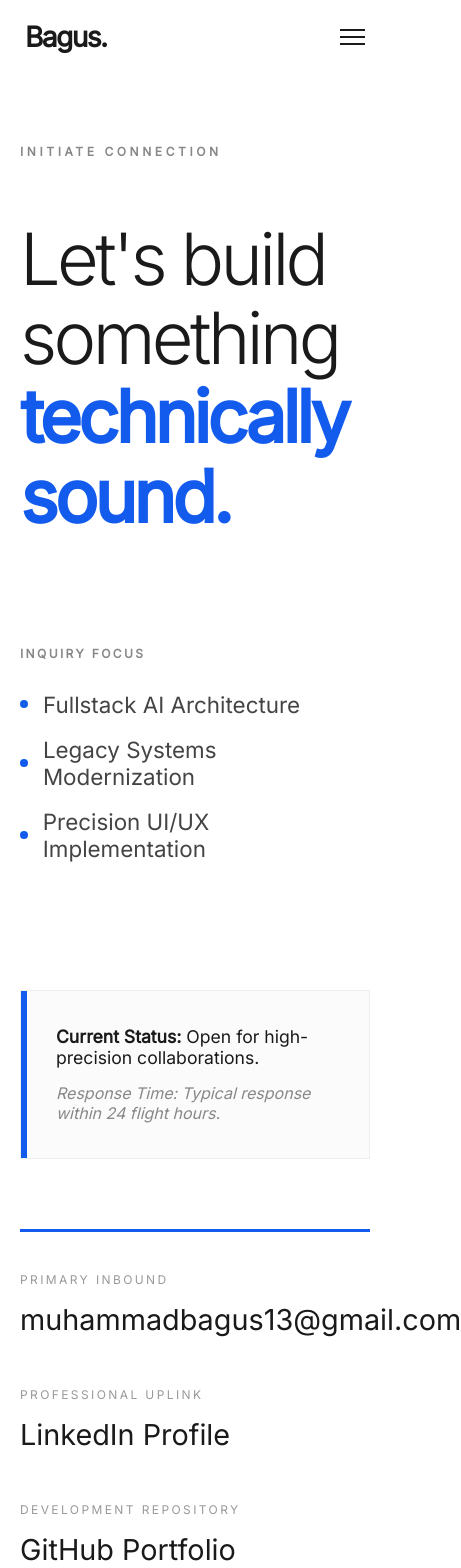
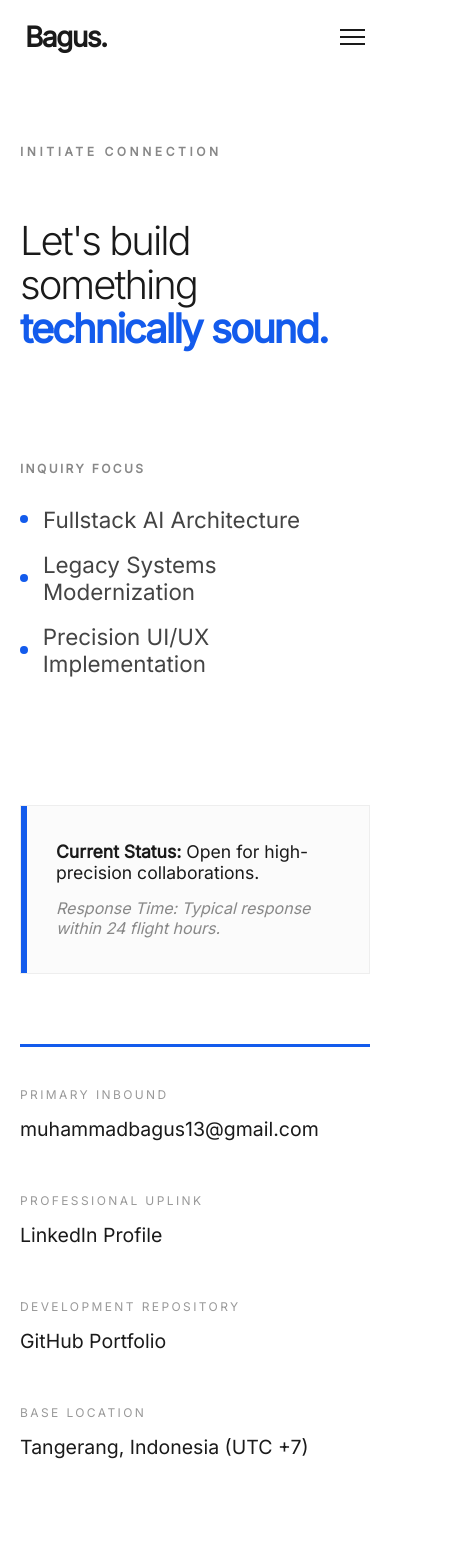
Before and after one commit to chorus-strict/my-portfolio, a React (Vite) app in the folder profile-bagus/: page /contact in a window 390 px wide. Shown: the top 1568 px of the page, 461 px wide, since content can reach past the window. Built offline with nearby package versions, Linux system fonts and the light colour scheme.

Commit message:
perbaikan 4

```diff
--- a/profile-bagus/src/App.css
+++ b/profile-bagus/src/App.css
@@ -11,6 +11,8 @@ body {
   background-color: var(--bg-color);
   color: var(--text-primary);
   -webkit-font-smoothing: antialiased;
+  /* Mencegah scroll horizontal secara global */
+  overflow-x: hidden;
 }
 
 body.menu-open {
@@ -137,33 +139,39 @@ body.menu-open {
     transform: translateY(0);
   }
 
-  /* PAKSA SEMUA GRID MENJADI SATU KOLOM (Fungsi Panah Biru) */
-  .content { padding: 20px !important; }
+  .content {
+    padding: 20px !important;
+    overflow-x: hidden; /* Tambahan pengaman */
+  }
 
-  /* Target semua div yang pakai display: grid di file JSX */
   .content > div,
   .content section,
   .content div[style*="display: grid"],
   .content div[style*="display: flex"] {
     display: flex !important;
-    flex-direction: column !important; /* Kanan pindah ke bawah */
+    flex-direction: column !important;
     grid-template-columns: 1fr !important;
     gap: 40px !important;
     width: 100% !important;
   }
 
-  /* Perbaikan Gambar agar tidak hilang atau gepeng */
+  /* Perbaikan Foto Profil agar tidak terpotong wajahnya */
   img {
     width: 100% !important;
     height: auto !important;
-    max-height: 400px;
+    max-height: 500px;
     object-fit: cover;
+    object-position: top; /* Fokus ke area wajah di atas */
   }
 
-  /* Hilangkan garis kiri/border yang mengganggu di mobile */
+  /* Menangani teks email panjang agar tidak meluap ke kanan */
+  .content a, .content span {
+    word-break: break-all; /* Memaksa teks panjang turun ke bawah */
+    white-space: normal;
+  }
+
   section { border-left: none !important; padding-left: 0 !important; }
 
-  /* Footer Mobile */
   .global-footer { padding: 0 25px; margin: 40px auto 20px auto; }
   .footer-content { flex-direction: column; gap: 15px; text-align: center; }
 }
--- a/profile-bagus/src/pages/My-Contact.jsx
+++ b/profile-bagus/src/pages/My-Contact.jsx
@@ -9,7 +9,7 @@ export default function MyContact() {
   ];
 
   return (
-    <div className="fade-in" style={{ width: '100%', maxWidth: '1400px', margin: '0 auto' }}>
+    <div className="fade-in" style={{ width: '100%', maxWidth: '1400px', margin: '0 auto', overflowX: 'hidden' }}>
       <div style={{
         display: 'grid',
         gridTemplateColumns: '1.2fr 1fr',
@@ -20,7 +20,7 @@ export default function MyContact() {
 
         <section>
           <h2 style={{ fontSize: '12px', letterSpacing: '0.3em', textTransform: 'uppercase', color: '#888', marginBottom: '20px' }}>Initiate Connection</h2>
-          <h1 style={{ fontSize: '4.5rem', fontWeight: 300, lineHeight: '1.1', letterSpacing: '-0.05em', margin: 0 }}>
+          <h1 style={{ fontSize: 'clamp(2.5rem, 8vw, 4.5rem)', fontWeight: 300, lineHeight: '1.1', letterSpacing: '-0.05em', margin: 0 }}>
             Let's build something <br />
             <span style={{ color: '#135bec', fontWeight: 600 }}>technically sound.</span>
           </h1>
@@ -48,10 +48,10 @@ export default function MyContact() {
           </div>
         </section>
 
-        <section style={{ marginTop: '30px' }}>
+        <section style={{ marginTop: '30px', width: '100%', boxSizing: 'border-box' }}>
           <div style={{ borderTop: '3px solid #135bec', paddingTop: '40px' }}>
             {contactDetails.map((contact, index) => (
-              <div key={index} style={{ marginBottom: '50px' }}>
+              <div key={index} style={{ marginBottom: '50px', width: '100%' }}>
                 <p style={{ fontSize: '12px', letterSpacing: '0.2em', textTransform: 'uppercase', color: '#999', margin: '0 0 15px 0' }}>
                   {contact.label}
                 </p>
@@ -61,12 +61,15 @@ export default function MyContact() {
                     target="_blank"
                     rel="noopener noreferrer"
                     style={{
-                      fontSize: '1.8rem',
+                      fontSize: 'clamp(1.2rem, 5vw, 1.8rem)', /* Mengecilkan teks di HP agar tidak meluap */
                       color: '#1A1A1A',
                       textDecoration: 'none',
                       fontWeight: 400,
                       transition: 'all 0.3s ease',
-                      borderBottom: '2px solid transparent'
+                      borderBottom: '2px solid transparent',
+                      wordBreak: 'break-all', /* Memotong teks panjang */
+                      display: 'inline-block',
+                      maxWidth: '100%'
                     }}
                     onMouseEnter={(e) => {
                       e.currentTarget.style.color = '#135bec';
@@ -80,7 +83,9 @@ export default function MyContact() {
                     {contact.value}
                   </a>
                 ) : (
-                  <span style={{ fontSize: '1.8rem', color: '#1A1A1A' }}>{contact.value}</span>
+                  <span style={{ fontSize: 'clamp(1.2rem, 5vw, 1.8rem)', color: '#1A1A1A', wordBreak: 'break-word' }}>
+                    {contact.value}
+                  </span>
                 )}
               </div>
             ))}
```
